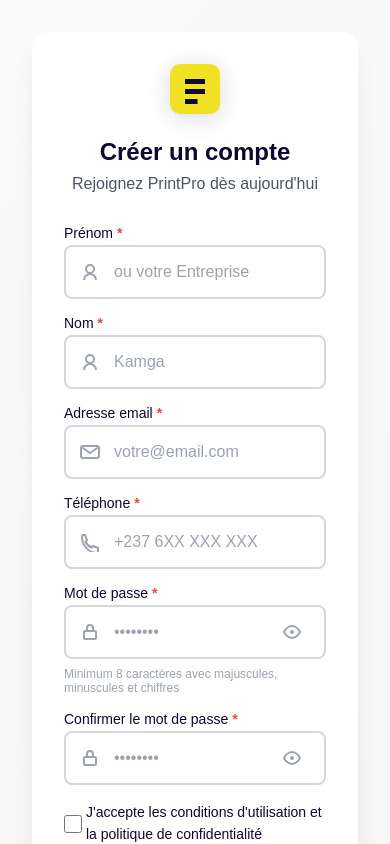
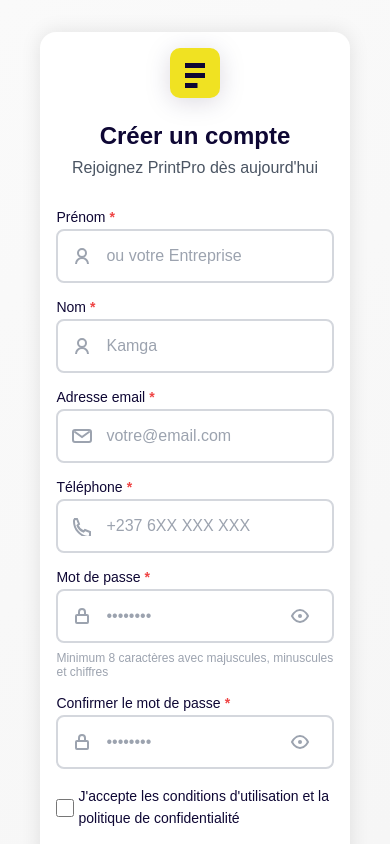
Before and after one commit to Ngouala34/PrintEasyApp, an Angular app: page /register in a window 390 px wide. Shown: the top 844 px of the page. Built offline with nearby package versions, Linux system fonts and the light colour scheme.

Commit message:
landing page responsive

```diff
--- a/src/app/features/auth/login/login.component.scss
+++ b/src/app/features/auth/login/login.component.scss
@@ -3,7 +3,7 @@
 @import '../../../../styles/mixins';
 
 .auth-page {
-  min-height: 70vh;
+  min-height: 100vh;
   display: flex;
   align-items: center;
   justify-content: center;
@@ -14,7 +14,11 @@
 .auth-container {
   display: flex;
   justify-content: center;
+  align-items: center;
+  vertical-align: middle;
   margin: 0 auto;
+  min-height: 100vh;
+
   max-width: 1200px;
   @include responsive(lg) {
     align-items: center;
@@ -24,7 +28,7 @@
 .auth-card {
   background: $white;
   border-radius: $radius-xl;
-  box-shadow: $shadow-xl;
+  box-shadow: 0px 0px 20px 0px rgba(0, 0, 0, 0.1);
   width: 35%;
   margin: 0 auto;
 
@@ -459,3 +463,18 @@
     transition-duration: 0.01ms !important;
   }
 }
+
+@media (max-width : 1024px){
+  .auth-card {
+    width: 60%;
+    padding: 1rem;
+
+  }
+}
+  @media (max-width : 764px){
+    .auth-card {
+      width: 75%;
+      padding: 1rem;
+
+    }
+  }
--- a/src/app/features/auth/register/register.component.scss
+++ b/src/app/features/auth/register/register.component.scss
@@ -31,7 +31,7 @@
   background: $white;
   border-radius: $radius-xl;
   padding: $spacing-xl;
-  box-shadow: $shadow-xl;
+  box-shadow: 0px 0px 20px 0px rgba(0, 0, 0, 0.1);
   max-width: 550px;
   width: 100%;
   margin: 0 auto;
@@ -591,3 +591,18 @@ input[type="checkbox"]:focus {
     border: 2px solid currentColor;
   }
 }
+
+@media (max-width : 1024px){
+  .auth-card {
+    padding: 1rem;
+
+  }
+}
+  @media (max-width : 764px){
+    .auth-card {
+      width: 85%;
+      padding: 1rem;
+      ;
+
+    }
+  }
--- a/src/app/features/dashboard-client/dashboard-client.component.scss
+++ b/src/app/features/dashboard-client/dashboard-client.component.scss
@@ -486,12 +486,10 @@
   display: flex;
   flex-direction: column;
   grid-template-rows: 70px 1fr;
-
   height: 100vh;
 }
 // Navbar
 .navbar {
-
   padding:  $spacing-sm 1rem;
 
 }
--- a/src/app/features/dashboard-client/dashboard/dashboard.component.scss
+++ b/src/app/features/dashboard-client/dashboard/dashboard.component.scss
@@ -703,7 +703,6 @@
 .sidebar-sections {
   display: flex;
   flex-direction: row;
-  flex-wrap: wrap;
   gap: $spacing-xl;
   width: 100%;
 
@@ -738,4 +737,19 @@
 
   }
 
+  .sidebar-sections {
+    display: flex;
+    flex-direction: row;
+    flex-wrap: wrap;
+    gap: $spacing-xl;
+    width: 100%;
+  }
+  .stats-list {
+    display: flex;
+    flex-direction: row;
+    justify-content: space-around;
+    text-align: center;
 }
+
+
+}
--- a/src/app/features/dashboard-client/upload-document/upload-document.component.scss
+++ b/src/app/features/dashboard-client/upload-document/upload-document.component.scss
@@ -1,5 +1,9 @@
 @import '../../../../styles/variables';
 @import '../../../../styles/mixins';
+
+* {
+  box-sizing: border-box;
+}
 
 .upload-document-container {
   min-height: 100vh;
@@ -10,11 +14,11 @@
     padding: $spacing-3xl $spacing-xl;
   }
 
+
   // ============ EN-TÊTE DE PAGE ============
   .page-header {
     text-align: center;
     margin-bottom: $spacing-3xl;
-    max-width: 800px;
     margin-left: auto;
     margin-right: auto;
 
@@ -963,3 +967,12 @@
     animation: slideIn 0.5s ease-out;
   }
 }
+
+@media (max-width : 1024px) {
+  .upload-document-container {
+    width: 100%;
+    background-color: red !important;
+
+  }
+
+}
```
